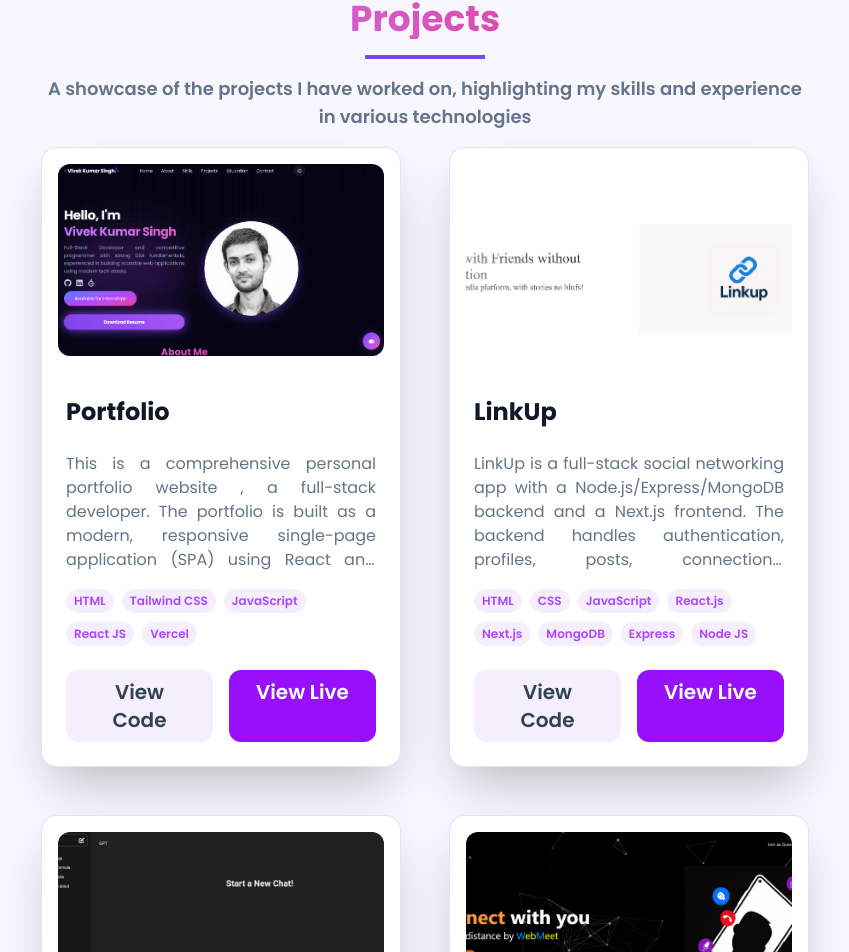
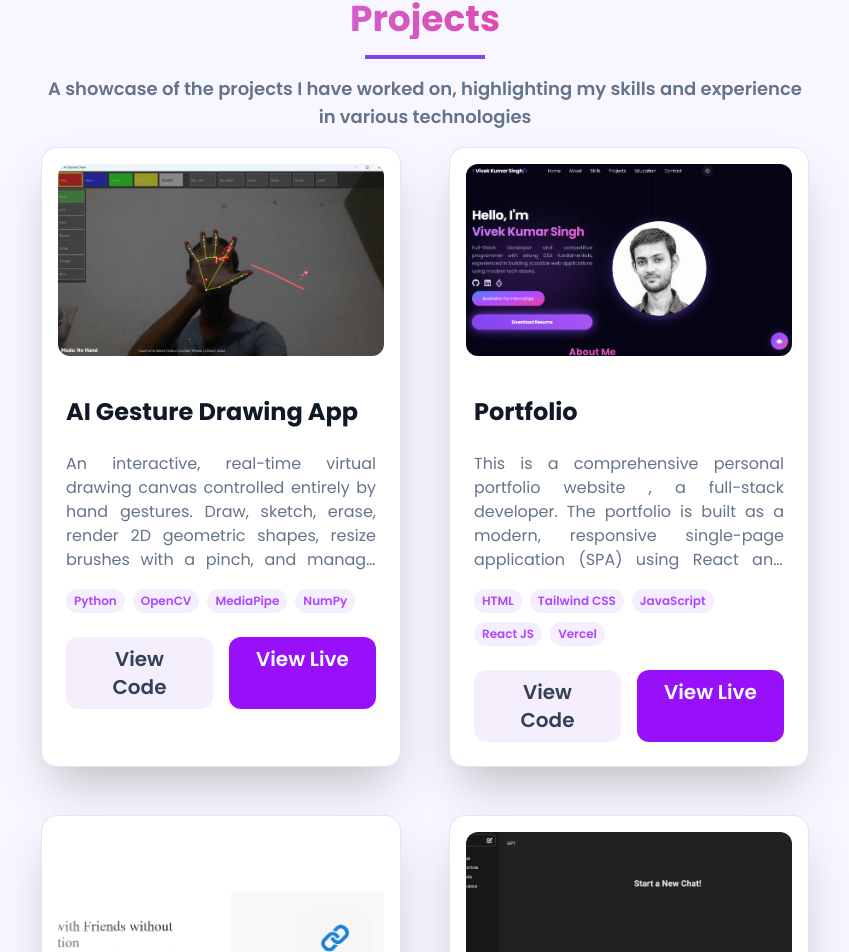
Before and after one commit to singhvivek76/Portfolio, a React (Vite) app: page / in a window 1280 px wide. Shown: the part 3403-4355 px from the top of the page, without its empty margins (215-1064 px from the left). Built offline with nearby package versions, Linux system fonts and the light colour scheme.

Commit message:
Update Project

```diff
--- a/src/constants.js
+++ b/src/constants.js
@@ -38,7 +38,7 @@ import gptLogo from './assets/work_logo/gpt.png';
 import webmeetLogo from './assets/work_logo/webmeet.png';
 import LinkUpLogo from './assets/work_logo/LinkUp.png';
 import PortfolioLogo from './assets/work_logo/Portfolio.png'
-
+import AIGestureAppLogo from './assets/work_logo/AI-Gesture-Draw.png'
 
 
 export const SkillsInfo = [
@@ -159,6 +159,16 @@ export const SkillsInfo = [
   export const projects = [
     {
       id: 0,
+      title: "AI Gesture Drawing App",
+      description:
+        "An interactive, real-time virtual drawing canvas controlled entirely by hand gestures. Draw, sketch, erase, render 2D geometric shapes, resize brushes with a pinch, and manage your artwork — all using natural hand gestures",
+      image: AIGestureAppLogo,
+      tags: ["Python", "OpenCV", "MediaPipe", "NumPy"],
+      github: "https://github.com/singhvivek76/AI-Gesture-Draw",
+
+    },
+    {
+      id: 1,
       title: "Portfolio",
       description:
         "This is a comprehensive personal portfolio website , a full-stack developer. The portfolio is built as a modern, responsive single-page application (SPA) using React and Vite, featuring a sleek dark theme with interactive elements and an AI-powered chatbot assistant and Chatbot is built with logic.",
@@ -169,7 +179,7 @@ export const SkillsInfo = [
 
     },
     {
-      id: 1,
+      id: 2,
       title: "LinkUp",
       description:
         "LinkUp is a full-stack social networking app with a Node.js/Express/MongoDB backend and a Next.js frontend. The backend handles authentication, profiles, posts, connections, comments, and file uploads, while the frontend provides the user-facing pages, layouts, and Redux-powered state management.",
@@ -179,7 +189,7 @@ export const SkillsInfo = [
 
     },
     {
-      id: 2,
+      id: 3,
       title: "GPT",
       description:
         "Developed a full-stack GPT chat application with persistent conversation threads and integrated OpenAI Chat API to generate assistant replies. Built REST endpoints for chat and thread management (create/read/delete), implemented OpenAI request/response handling, and saved message history for each thread.",
@@ -189,7 +199,7 @@ export const SkillsInfo = [
 
     },
     {
-      id: 3,
+      id: 4,
       title: "WebMeet",
       description:
         "Built a full-stack video conferencing application using MERN stack with WebRTC for peer-to-peer video/audio text chat streaming.",
```
Also changed, not shown: src/assets/work_logo/AI-Gesture-Draw.png (added), 1 other file (tests, documents, lock files or other folders).
